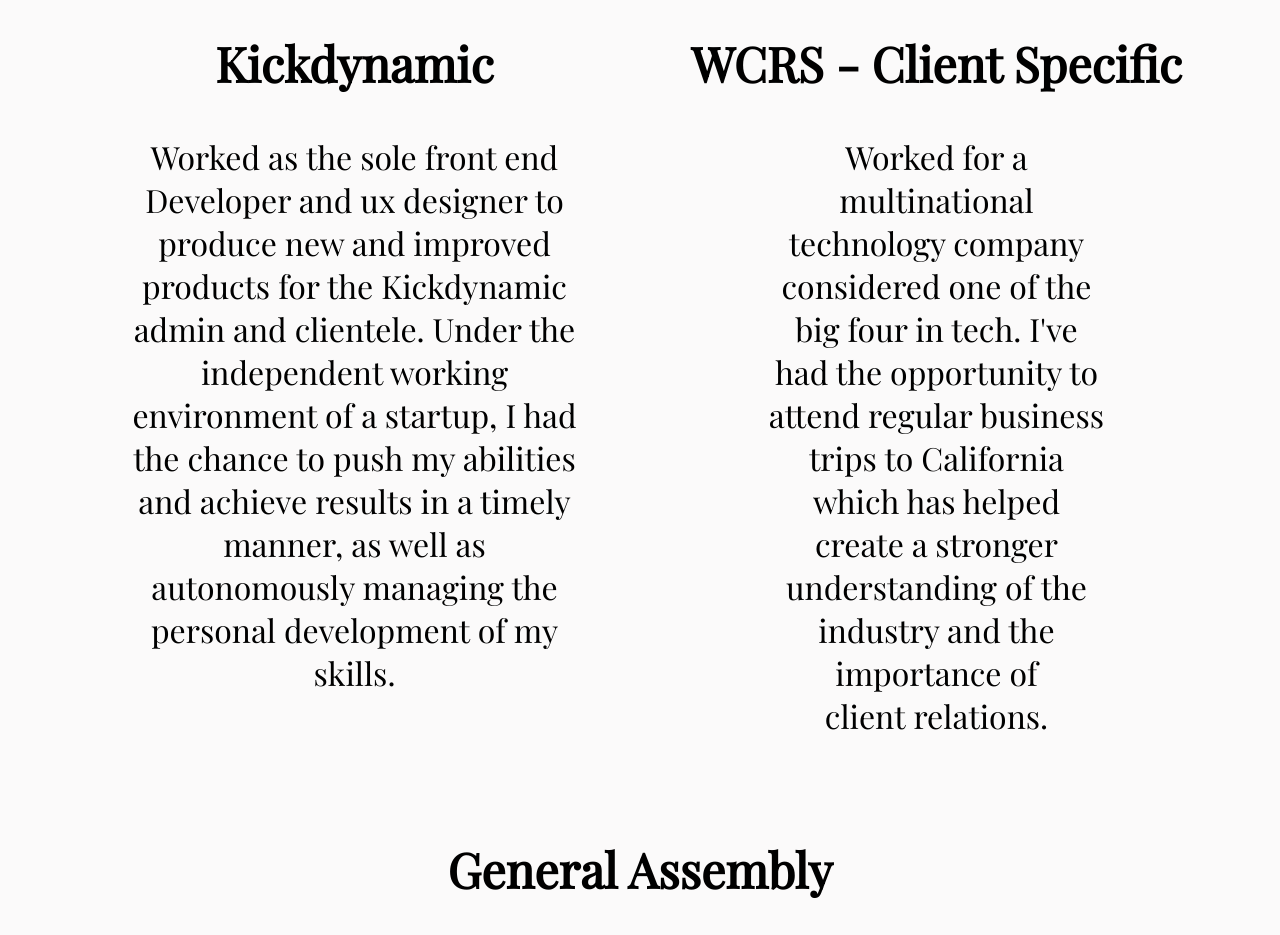
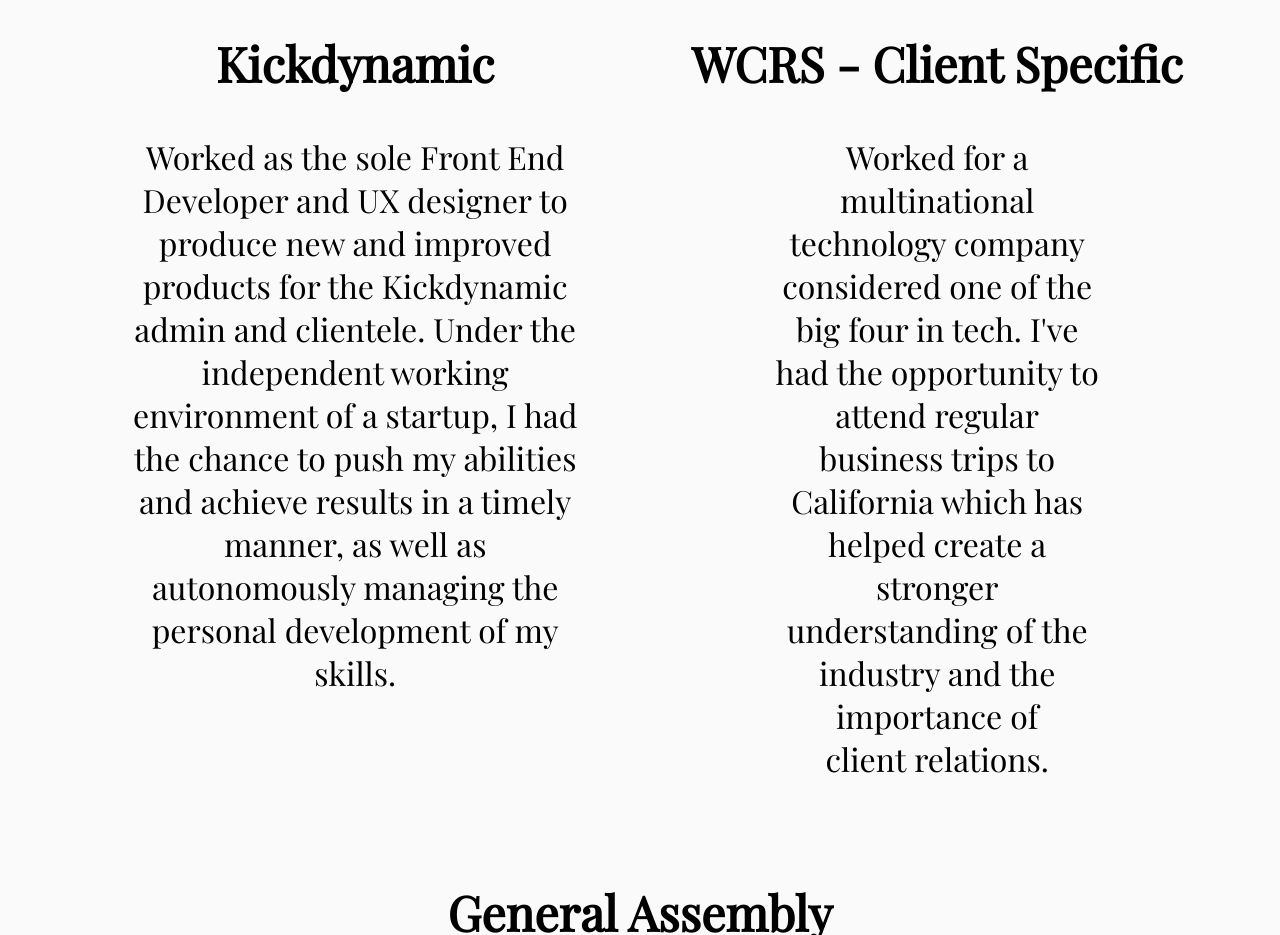
Before and after one commit to pewleh/pewleh.github.io, a website: page index.html in a window 1280 px wide. Shown: the part 2700-3635 px from the top of the page. Drawn offline with nearby package versions, Linux system fonts and the light colour scheme.

Commit message:
text changes

```diff
--- a/index.html
+++ b/index.html
@@ -166,7 +166,7 @@
         <div class="work-experience">
           <div class="experience-item-1">
             <h2>Kickdynamic</h2>
-            <p class="description-half">Worked as the sole front end Developer and ux designer to produce new and improved products for the Kickdynamic admin and clientele. Under the independent working environment of a startup, I had the chance to push my abilities and achieve results in a timely manner, as well as autonomously managing the personal development of my skills.</p>
+            <p class="description-half">Worked as the sole Front End Developer and UX designer to produce new and improved products for the Kickdynamic admin and clientele. Under the independent working environment of a startup, I had the chance to push my abilities and achieve results in a timely manner, as well as autonomously managing the personal development of my skills.</p>
           </div>
 
           <div class="experience-item-2">
```
